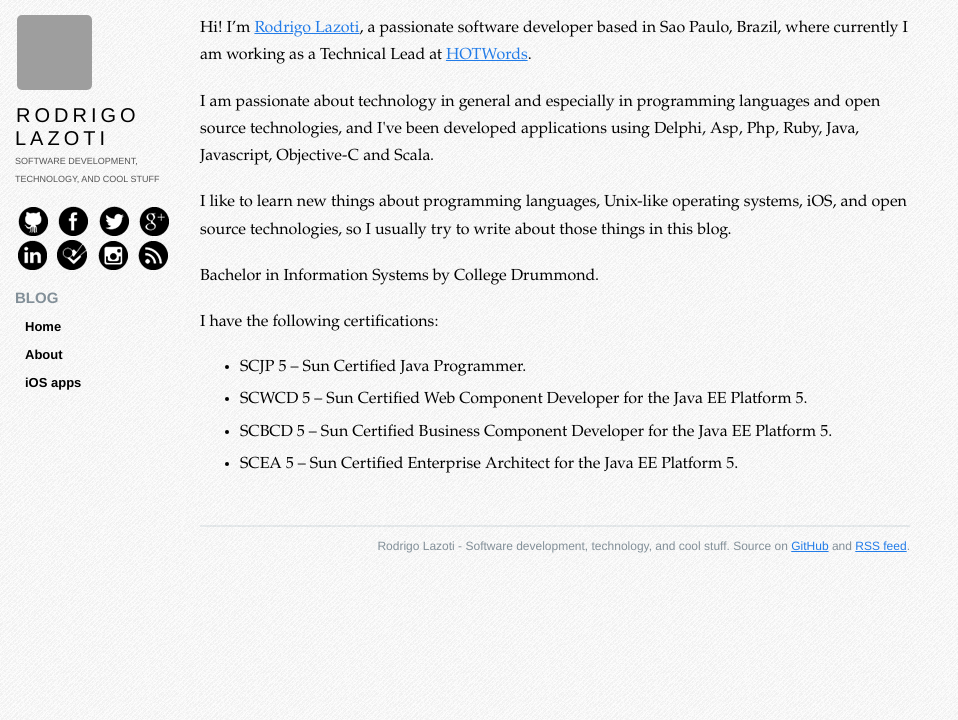
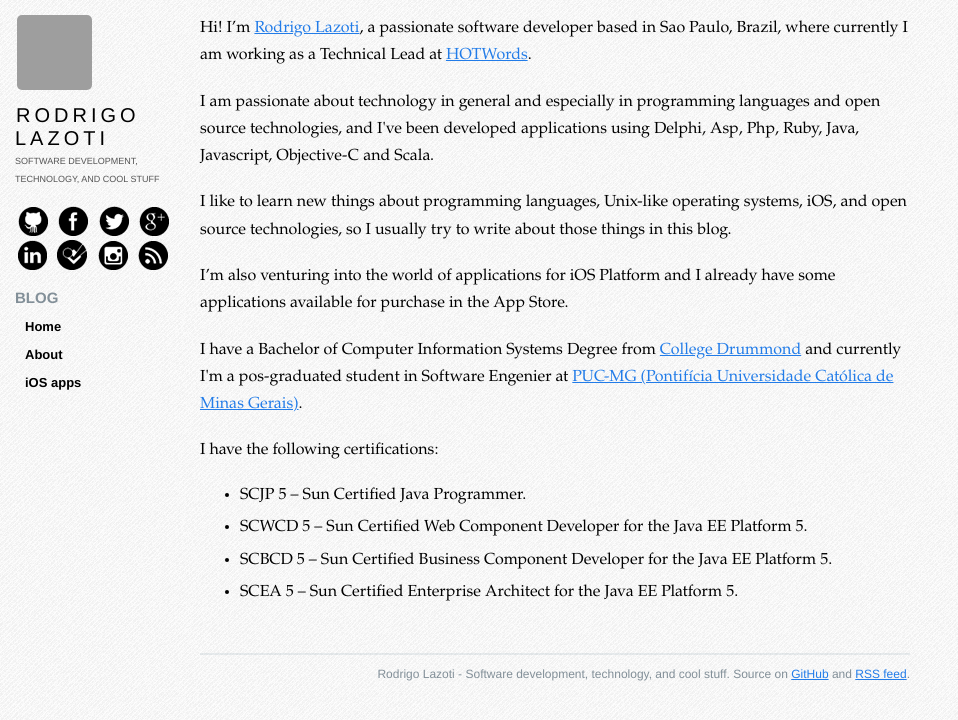
Before and after one commit to rlazoti/rlazoti.github.com, a Jekyll site: the page built from about.html, in a window 1280 px wide. Shown: the top 720 px of the page, without its empty margins (0-958 px from the left). Built offline with Jekyll 4.4.1, drawn with Linux system fonts in a browser that asks for light colours; nearby versions of some CDN libraries; Markdown is read by kramdown in place of the engine named in the settings; grey boxes are pictures that could not be loaded.

Commit message:
Added final version of about page

```diff
--- a/about.html
+++ b/about.html
@@ -7,8 +7,8 @@ title: "About"
   <p>Hi! I’m <a href="/">Rodrigo Lazoti</a>, a passionate software developer based in Sao Paulo, Brazil, where currently I am working as a Technical Lead at <a href="http://hotwords.com" target="_blank">HOTWords</a>.</p>
   <p>I am passionate about technology in general and especially in programming languages and open source technologies, and I've been developed applications using Delphi, Asp, Php, Ruby, Java, Javascript, Objective-C and Scala.</p>
   <p>I like to learn new things about programming languages, Unix-like operating systems, iOS, and open source technologies, so I usually try to write about those things in this blog.</p>
-
-  <p>Bachelor in Information Systems by College Drummond.</p>
+  <p>I’m also venturing into the world of applications for iOS Platform and I already have some applications available for purchase in the App Store.</p>
+  <p>I have a Bachelor of Computer Information Systems Degree from <a href="http://www.drummond.com.br" target="_blank">College Drummond</a> and currently I'm a pos-graduated student in Software Engenier at <a href="http://www.pucminas.br" target="_blank">PUC-MG (Pontifícia Universidade Católica de Minas Gerais)</a>.</p>
   <p>I have the following certifications:</p>
   <ul>
     <li>SCJP 5 – Sun Certified Java Programmer.</li>
```
